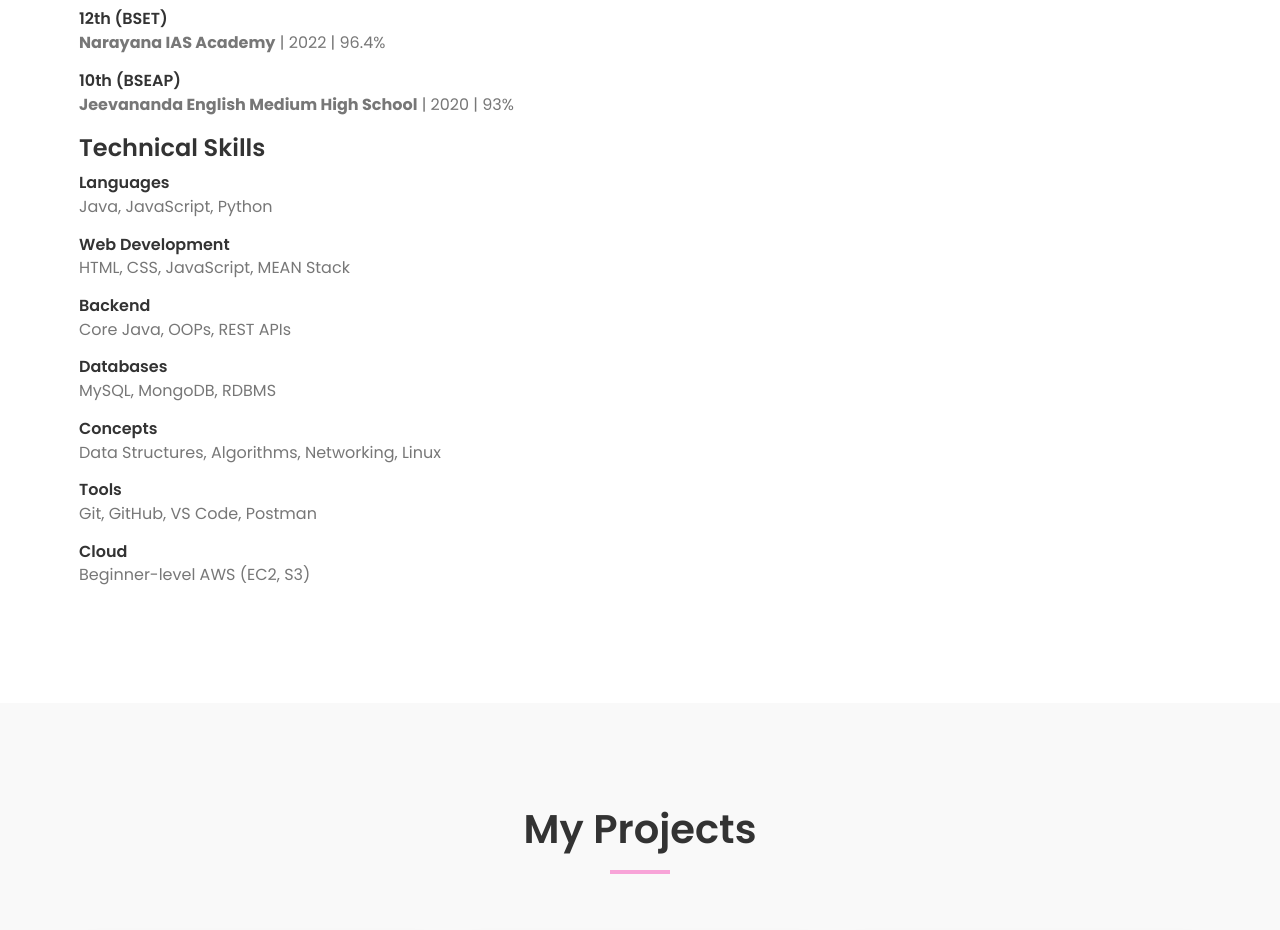
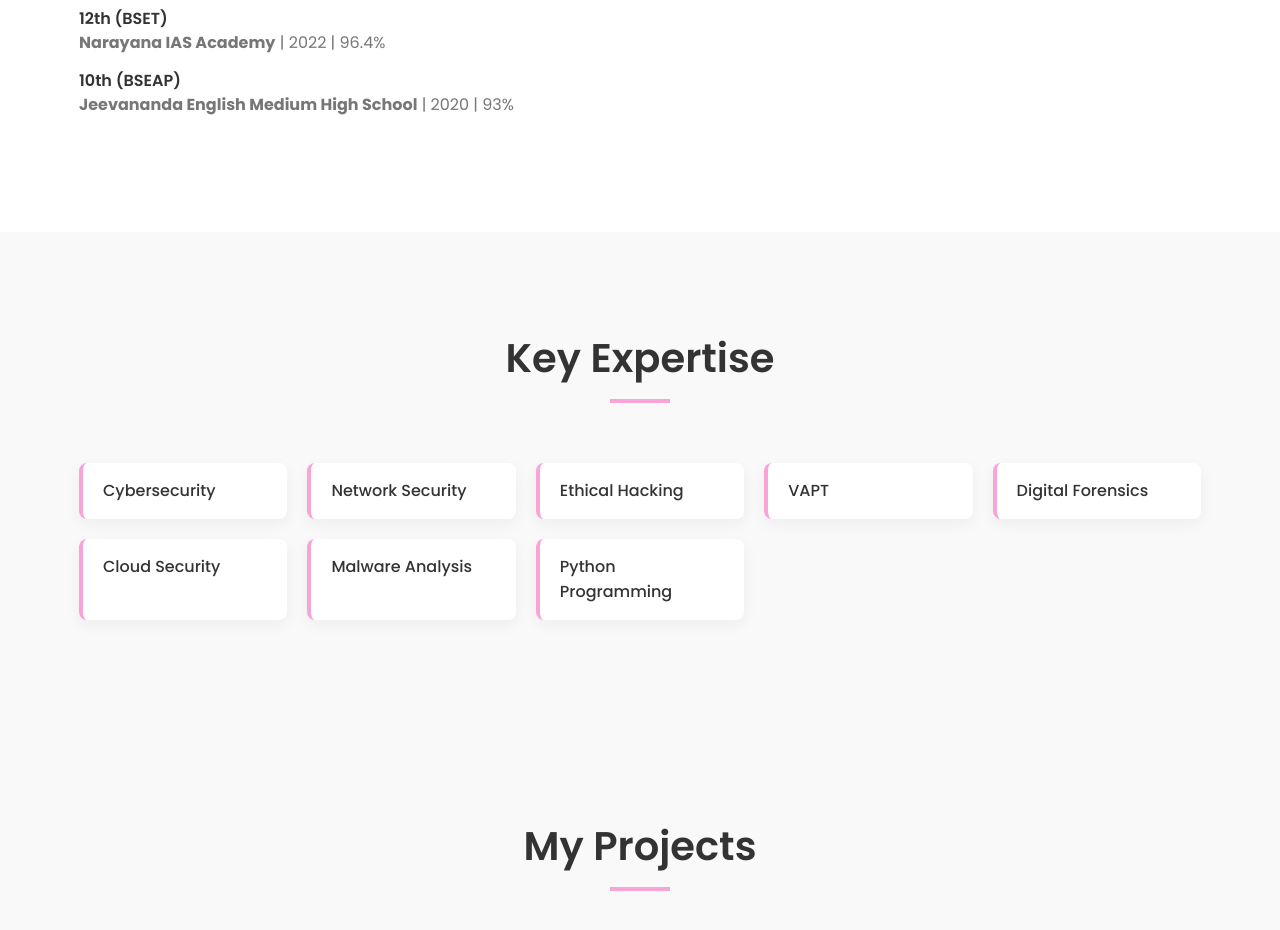
Before and after one commit to basikondajahnavi/basikondajahnavi.github.io, a plain HTML site: page index.html in a window 1280 px wide. Shown: the part 980-1910 px from the top of the page. Drawn offline with Linux system fonts and the light colour scheme.

Commit message:
Update index.html

```diff
--- a/index.html
+++ b/index.html
@@ -63,18 +63,26 @@
           <h4>10th (BSEAP)</h4>
           <p><strong>Jeevananda English Medium High School</strong> | 2020 | 93%</p>
         </div>
-
-        <h3>Technical Skills</h3>
-        <div class="skills-list">
-          <div class="skill-category"><h4>Languages</h4><p>Java, JavaScript, Python</p></div>
-          <div class="skill-category"><h4>Web Development</h4><p>HTML, CSS, JavaScript, MEAN Stack</p></div>
-          <div class="skill-category"><h4>Backend</h4><p>Core Java, OOPs, REST APIs</p></div>
-          <div class="skill-category"><h4>Databases</h4><p>MySQL, MongoDB, RDBMS</p></div>
-          <div class="skill-category"><h4>Concepts</h4><p>Data Structures, Algorithms, Networking, Linux</p></div>
-          <div class="skill-category"><h4>Tools</h4><p>Git, GitHub, VS Code, Postman</p></div>
-          <div class="skill-category"><h4>Cloud</h4><p>Beginner-level AWS (EC2, S3)</p></div>
-        </div>
       </div>
+    </div>
+  </div>
+</section>
+<!-- Key Expertise -->
+<section id="expertise" class="key-expertise">
+  <div class="container">
+    <div class="section-header">
+      <h2>Key Expertise</h2>
+      <div class="underline"></div>
+    </div>
+    <div class="expertise-grid">
+      <div class="expertise-item">Cybersecurity</div>
+      <div class="expertise-item">Network Security</div>
+      <div class="expertise-item">Ethical Hacking</div>
+      <div class="expertise-item">VAPT</div>
+      <div class="expertise-item">Digital Forensics</div>
+      <div class="expertise-item">Cloud Security</div>
+      <div class="expertise-item">Malware Analysis</div>
+      <div class="expertise-item">Python Programming</div>
     </div>
   </div>
 </section>
```
